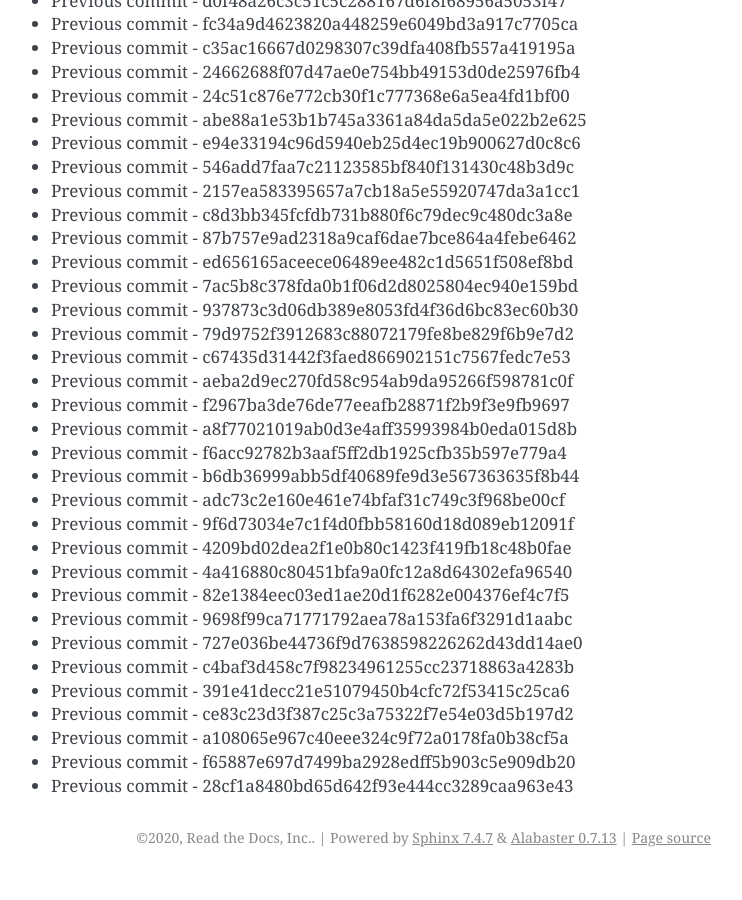
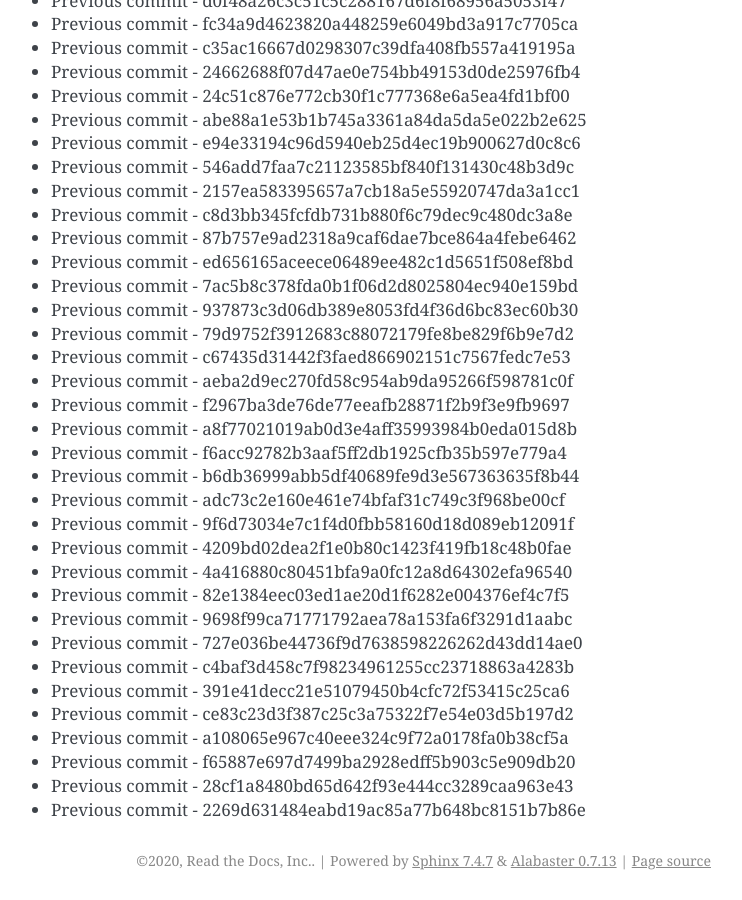
Before and after one commit to readthedocs/rtd-git-stresstest, a Sphinx documentation site: the page built from docs/updates.rst, in a window 1280 px wide and 900 px high, scrolled down 70832 px. Shown: the whole window, without its empty margins (399-1141 px from the left). Built offline with Sphinx 7.4.7, drawn with Linux system fonts in a browser that asks for light colours; before the commit the page ends 71709 px from its top, so only the background shows below that.

Commit message:
Generating commit from previous: 2269d631484eabd19ac85a77b648bc8151b7b86e

```diff
--- a/docs/updates.rst
+++ b/docs/updates.rst
@@ -3008,3 +3008,4 @@ It can be tested for any performance characteristics.
 * Previous commit - a108065e967c40eee324c9f72a0178fa0b38cf5a
 * Previous commit - f65887e697d7499ba2928edff5b903c5e909db20
 * Previous commit - 28cf1a8480bd65d642f93e444cc3289caa963e43
+* Previous commit - 2269d631484eabd19ac85a77b648bc8151b7b86e
```
